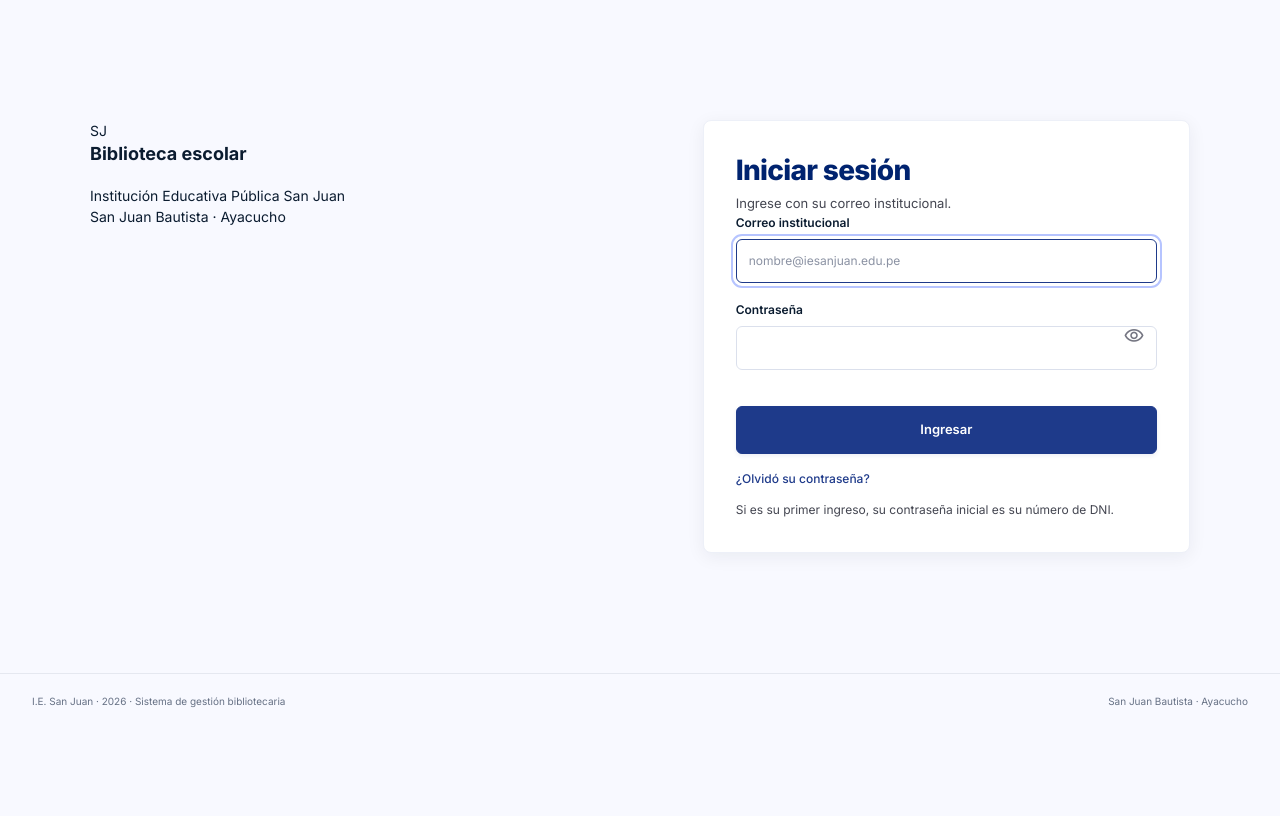
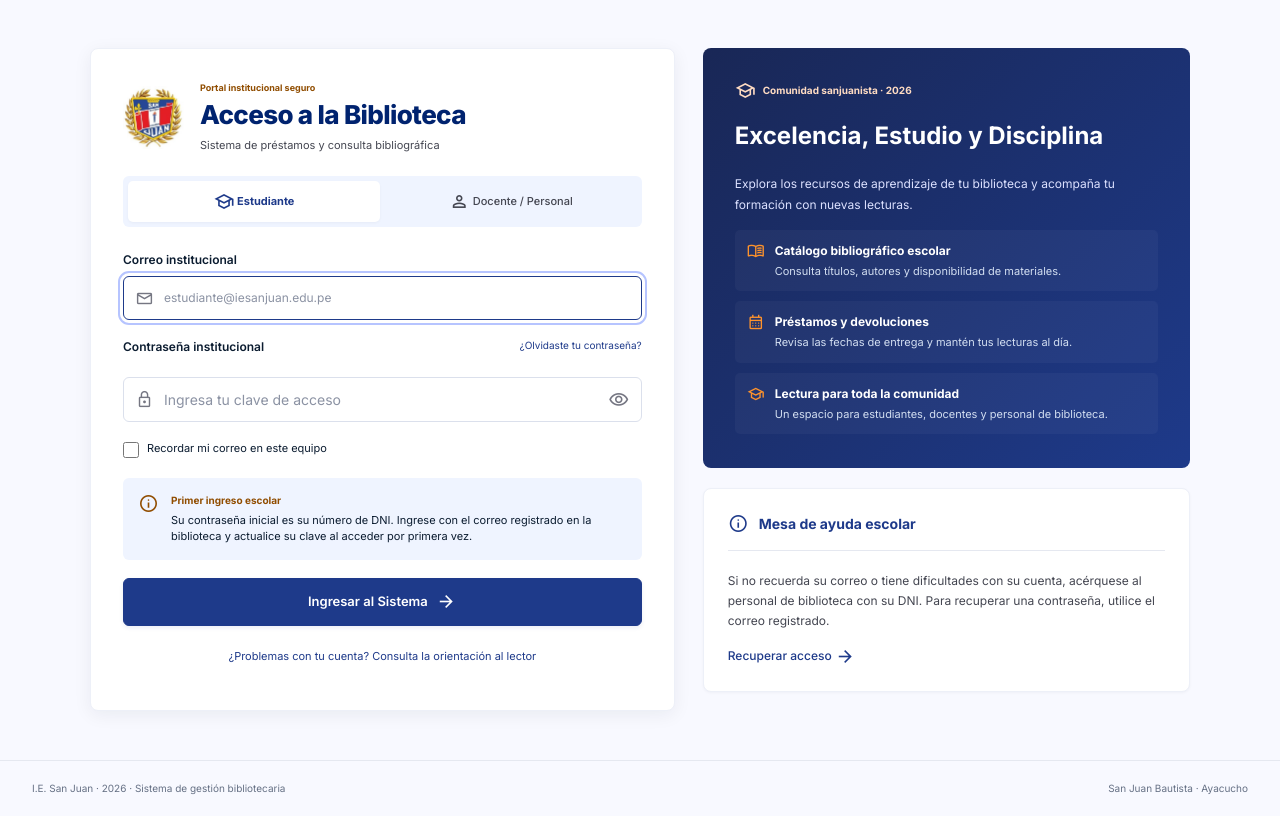
Before and after one commit to SebasTutaya-star/SistemaBiblioteca, a PHP site: page /index.php?p=login in a window 1280 px wide. Shown: the part 71-887 px from the top of the page. Before the commit the page ends 779 px from the top, so only its background shows below. Run offline with PHP 8.4, Linux system fonts and the light colour scheme.

Commit message:
feat(ui): reproducir acceso institucional y recuperación de Stitch

```diff
--- a/public_html/paginas/login.php
+++ b/public_html/paginas/login.php
@@ -13,25 +13,22 @@ if (es_post()) {
 pagina_inicio('Iniciar sesión');
 ?>
 <div class="login">
-  <div class="login-lado">
-    <div class="marca-sello grande">SJ</div>
-    <h2>Biblioteca escolar</h2>
-    <p>Institución Educativa Pública San Juan<br>San Juan Bautista · Ayacucho</p>
-  </div>
   <form method="post" class="login-form" action="<?= e(url('login')) ?>">
     <?= csrf_campo() ?>
-    <h1>Iniciar sesión</h1>
-    <p class="sub">Ingrese con su correo institucional.</p>
-    <?php if ($error): ?><div class="aviso aviso-error"><?= e($error) ?></div><?php endif; ?>
-    <label>Correo institucional
-      <input type="email" name="correo" value="<?= e($correo) ?>" required autofocus autocomplete="username" placeholder="nombre@iesanjuan.edu.pe">
-    </label>
-    <label>Contraseña
-      <input type="password" name="clave" required autocomplete="current-password">
-    </label>
-    <button class="btn btn-primario btn-bloque">Ingresar</button>
-    <a class="enlace-sec" href="<?= e(url('recuperar')) ?>">¿Olvidó su contraseña?</a>
-    <p class="nota">Si es su primer ingreso, su contraseña inicial es su número de DNI.</p>
+    <div class="login-identidad"><img src="assets/img/insignia-san-juan.png" alt="Escudo oficial I.E. San Juan"><div><span class="sobrelinea">Portal institucional seguro</span><h1>Acceso a la Biblioteca</h1><p class="sub">Sistema de préstamos y consulta bibliográfica</p></div></div>
+    <div class="tabs" aria-label="Tipo de acceso"><button type="button" class="activo" data-rol-acceso="estudiante" aria-pressed="true"><?= icono('school') ?> Estudiante</button><button type="button" data-rol-acceso="personal" aria-pressed="false"><?= icono('person') ?> Docente / Personal</button></div>
+    <?php if ($error): ?><div class="aviso aviso-error" role="alert"><?= e($error) ?></div><?php endif; ?>
+    <label>Correo institucional<div class="campo-icono"><?= icono('mail') ?><input type="email" name="correo" value="<?= e($correo) ?>" required autofocus autocomplete="username" placeholder="estudiante@iesanjuan.edu.pe"></div></label>
+    <div class="label-fila"><label for="clave-login">Contraseña institucional</label><a href="<?= e(url('recuperar')) ?>">¿Olvidaste tu contraseña?</a></div>
+    <div class="campo-icono"><?= icono('key') ?><input type="password" name="clave" id="clave-login" required autocomplete="current-password" placeholder="Ingresa tu clave de acceso"></div>
+    <label class="check recordar-correo"><input type="checkbox" id="recordar-correo"> Recordar mi correo en este equipo</label>
+    <div class="login-nota"><?= icono('info') ?><div><strong>Primer ingreso escolar</strong><p id="nota-acceso">Su contraseña inicial es su número de DNI. Ingrese con el correo registrado en la biblioteca y actualice su clave al acceder por primera vez.</p></div></div>
+    <button class="btn btn-primario btn-bloque">Ingresar al Sistema <?= icono('arrow') ?></button>
+    <p class="login-ayuda"><a href="#ayuda-acceso">¿Problemas con tu cuenta? Consulta la orientación al lector</a></p>
   </form>
+  <aside class="login-aside">
+    <section class="reglamento"><span class="sobrelinea"><?= icono('school') ?> Comunidad sanjuanista · <?= date('Y') ?></span><h2>Excelencia, Estudio y Disciplina</h2><p>Explora los recursos de aprendizaje de tu biblioteca y acompaña tu formación con nuevas lecturas.</p><ul><li><?= icono('book') ?><div><strong>Catálogo bibliográfico escolar</strong><small>Consulta títulos, autores y disponibilidad de materiales.</small></div></li><li><?= icono('calendar') ?><div><strong>Préstamos y devoluciones</strong><small>Revisa las fechas de entrega y mantén tus lecturas al día.</small></div></li><li><?= icono('school') ?><div><strong>Lectura para toda la comunidad</strong><small>Un espacio para estudiantes, docentes y personal de biblioteca.</small></div></li></ul></section>
+    <section class="tarjeta" id="ayuda-acceso"><div class="grupo-form-titulo"><?= icono('info') ?> Mesa de ayuda escolar</div><p class="nota">Si no recuerda su correo o tiene dificultades con su cuenta, acérquese al personal de biblioteca con su DNI. Para recuperar una contraseña, utilice el correo registrado.</p><a class="enlace-sec" href="<?= e(url('recuperar')) ?>">Recuperar acceso <?= icono('arrow') ?></a></section>
+  </aside>
 </div>
 <?php pagina_fin();
--- a/public_html/paginas/restablecer.php
+++ b/public_html/paginas/restablecer.php
@@ -21,7 +21,7 @@ if ($reg && es_post()) {
 }
 pagina_inicio('Nueva contraseña');
 ?>
-<div class="tarjeta angosta">
+<div class="auth-recuperar"><div class="recuperar-identidad"><img src="assets/img/insignia-san-juan.png" alt="Insignia I.E. San Juan"><p class="sobrelinea">Biblioteca escolar · Acceso seguro</p></div><div class="tarjeta" id="ayuda-acceso">
   <h1>Nueva contraseña</h1>
   <?php if (!$reg): ?>
     <div class="aviso aviso-error">El enlace no es válido o ya expiró. Solicite uno nuevo.</div>
@@ -37,5 +37,6 @@ pagina_inicio('Nueva contraseña');
       <button class="btn btn-primario btn-bloque">Guardar contraseña</button>
     </form>
   <?php endif; ?>
+<a class="enlace-sec" href="<?= e(url('login')) ?>">Volver al inicio de sesión</a></div>
 </div>
 <?php pagina_fin();
```
Also changed, not shown: public_html/paginas/recuperar.php (+11 -7 lines).
